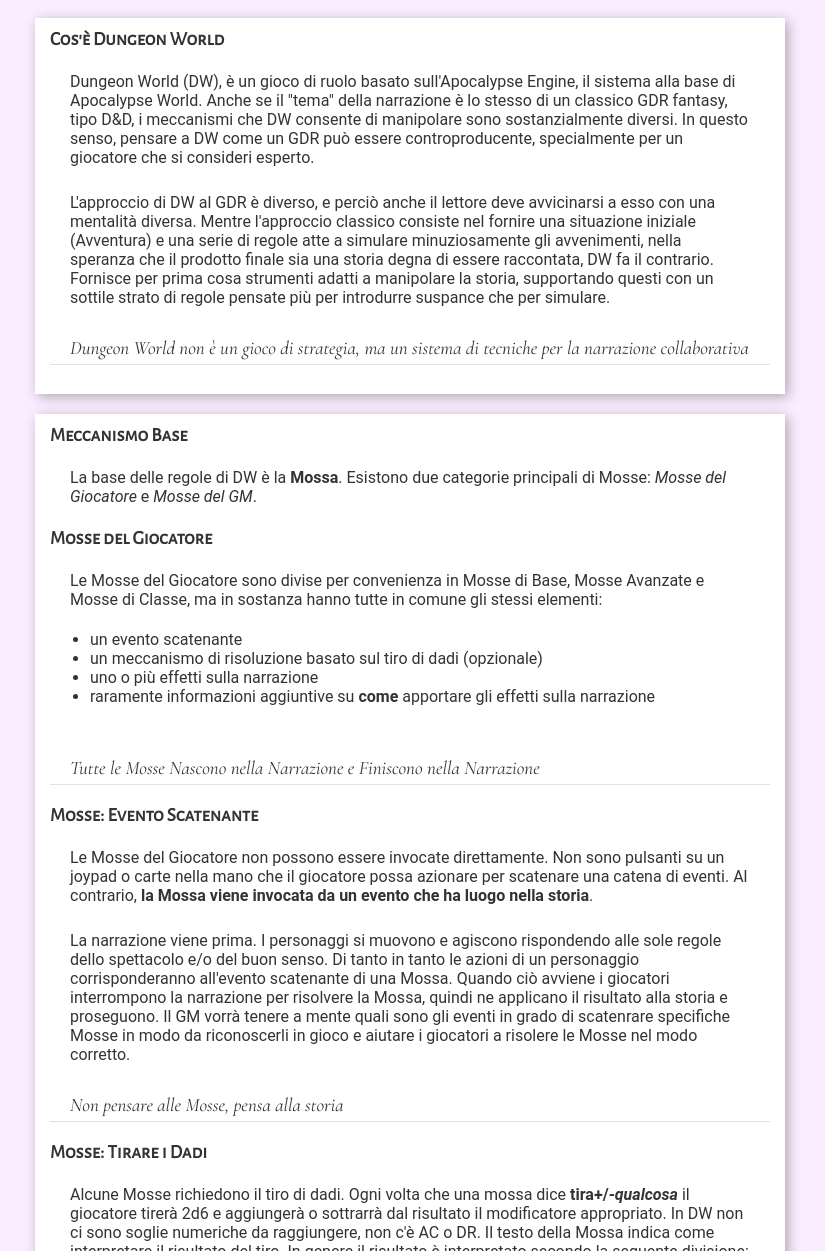
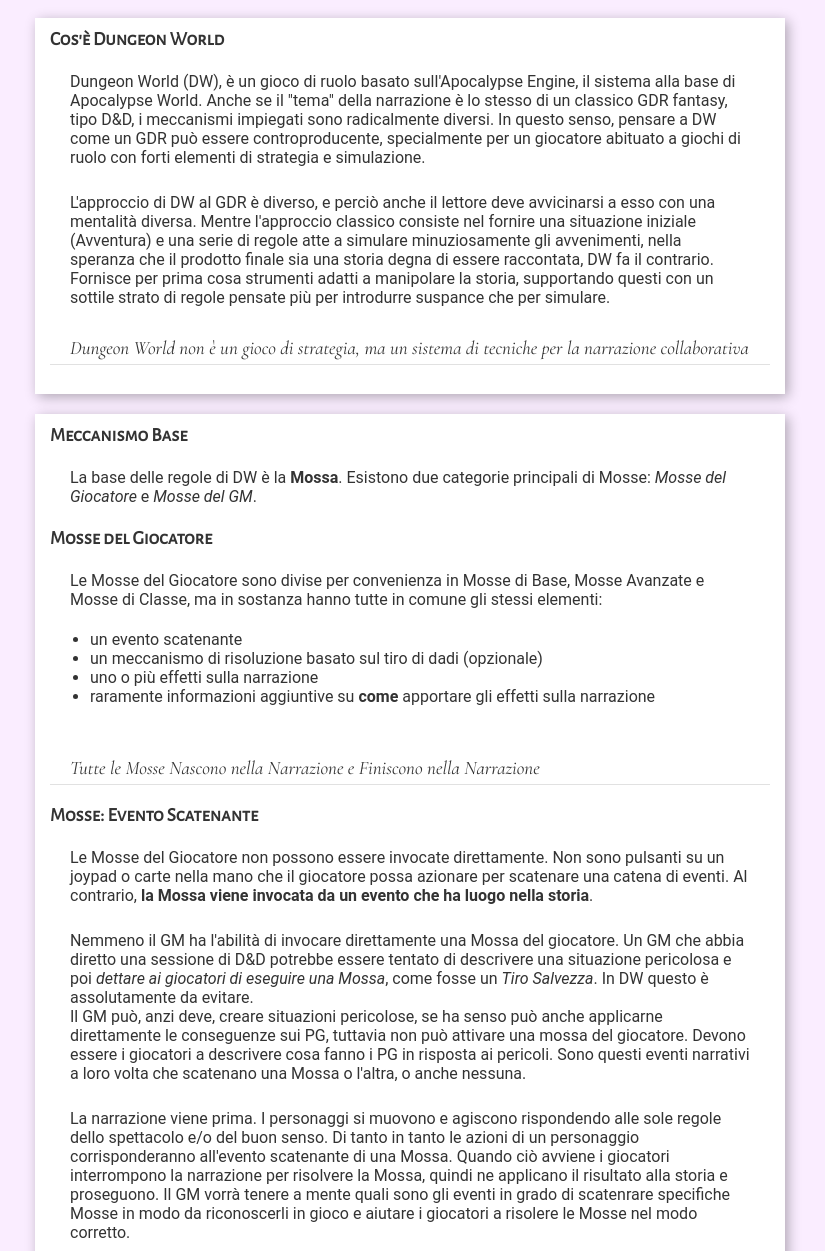
Before and after one commit to nonsonogiucas/nonsonogiucas.github.io, a plain HTML site: page intro.html in a window 1280 px wide. Shown: the part 49-1300 px from the top of the page, without its empty margins (230-1055 px from the left). Drawn offline with nearby package versions, Linux system fonts and the light colour scheme.

Commit message:
modified intro

```diff
--- a/intro.html
+++ b/intro.html
@@ -71,9 +71,9 @@
         <h2>Cos'è Dungeon World</h2>
         <p>
             Dungeon World (DW), è un gioco di ruolo basato sull'Apocalypse Engine, il sistema alla base di Apocalypse World.
-            Anche se il "tema" della narrazione è lo stesso di un classico GDR fantasy, tipo D&D, i meccanismi che
-            DW consente di manipolare sono sostanzialmente diversi. In questo senso, pensare a DW come un GDR può essere
-            controproducente, specialmente per un giocatore che si consideri esperto.
+            Anche se il "tema" della narrazione è lo stesso di un classico GDR fantasy, tipo D&D, i meccanismi impiegati sono
+            radicalmente diversi. In questo senso, pensare a DW come un GDR può essere controproducente,
+            specialmente per un giocatore abituato a giochi di ruolo con forti elementi di strategia e simulazione.
         </p>
         <p>
             L'approccio di DW al GDR è diverso, e perciò anche il lettore deve avvicinarsi a esso con una mentalità diversa.
@@ -117,6 +117,14 @@
             Le Mosse del Giocatore non possono essere invocate direttamente. Non sono pulsanti su un joypad
             o carte nella mano che il giocatore possa azionare per scatenare una catena di eventi. Al contrario,
             <b>la Mossa viene invocata da un evento che ha luogo nella storia</b>.
+        </p>
+        <p>
+            Nemmeno il GM ha l'abilità di invocare direttamente una Mossa del giocatore. Un GM che abbia diretto una sessione
+            di D&D potrebbe essere tentato di descrivere una situazione pericolosa e poi <i>dettare ai giocatori di eseguire una Mossa</i>,
+            come fosse un <i>Tiro Salvezza</i>. In DW questo è assolutamente da evitare. <br/>Il GM può, anzi deve,
+            creare situazioni pericolose, se ha senso può anche applicarne direttamente le conseguenze sui PG,
+            tuttavia non può attivare una mossa del giocatore. Devono essere i giocatori a descrivere cosa fanno i PG in risposta ai
+            pericoli. Sono questi eventi narrativi a loro volta che scatenano una Mossa o l'altra, o anche nessuna.
         </p>
         <p>
             La narrazione viene prima.
```
